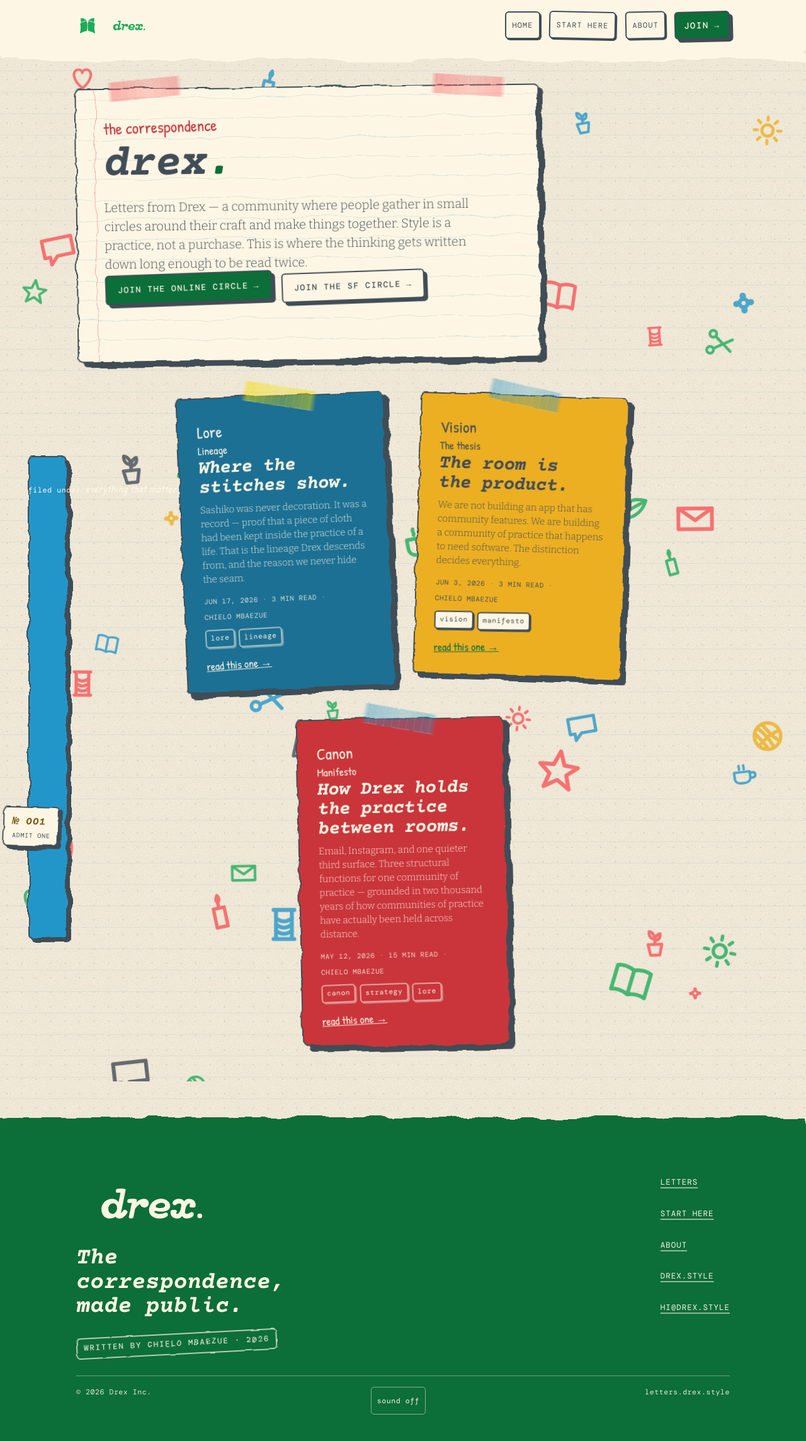
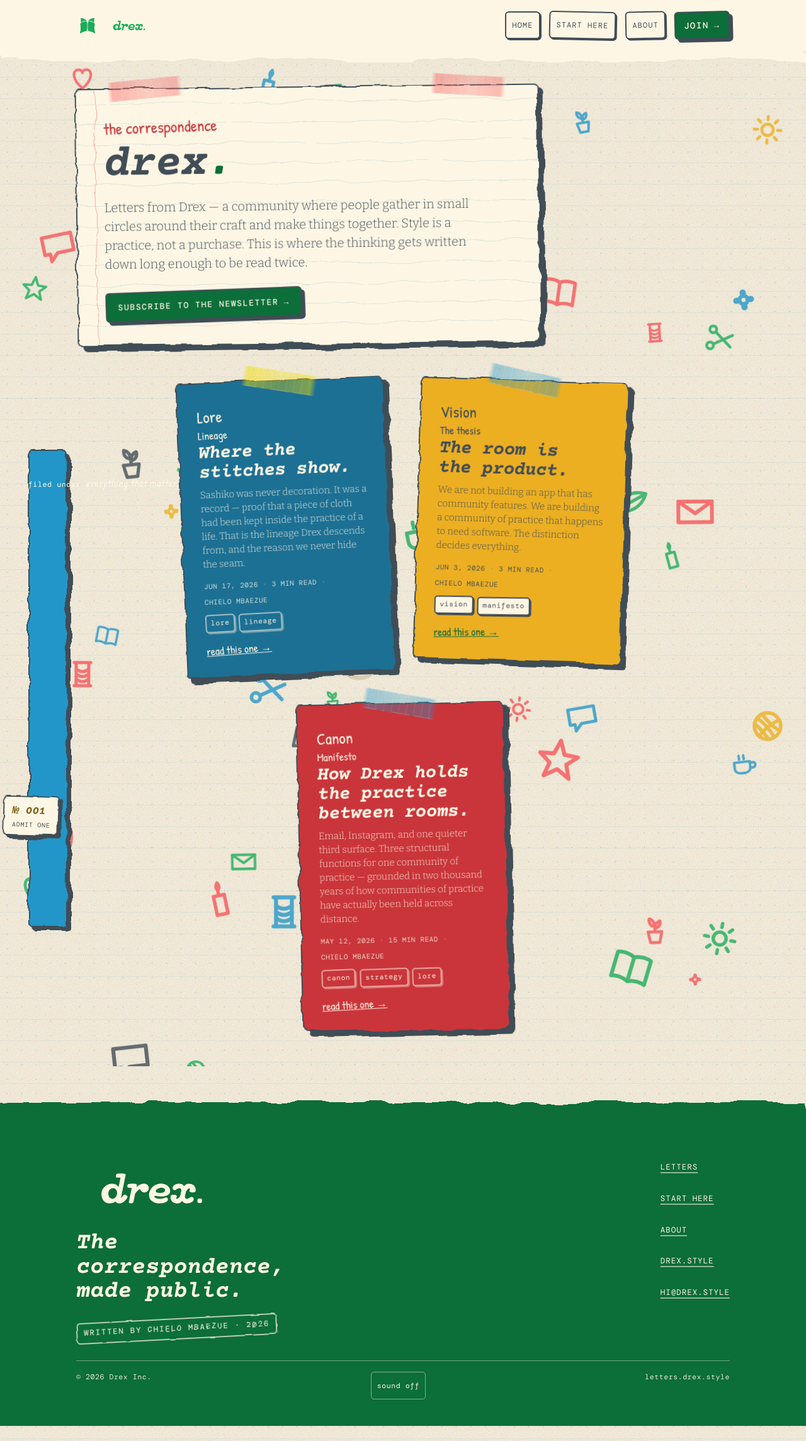
Before and after one commit to drexzine/letters.drex.style, a Jekyll site: the page built from index.html, in a window 1280 px wide. Shown: the whole page at 63% size. Built offline with Jekyll 4.4.1, drawn with Linux system fonts in a browser that asks for light colours.

Commit message:
Homepage: one 'Subscribe to the newsletter' CTA in the box, fix spacing; disable tear-off finale
Co-Authored-By: Claude Opus 4.8 (1M context) <noreply@anthropic.com>

```diff
--- a/_layouts/home.html
+++ b/_layouts/home.html
@@ -14,12 +14,11 @@ layout: default
       <h1 class="board-title slab">{{ site.title | replace: '.', '<span class="stop">.</span>' }}</h1>
       <p class="board-lede">{{ page.lede | default: site.description }}</p>
 
-      {%- comment -%} sign-up CTAs INSIDE the main banner box. ONE Kit funnel now
-        (form f0604c333e): online → /join-online/ (the sign-up); SF → /join-sf/ which
-        REDIRECTS to /join-online/. {%- endcomment -%}
+      {%- comment -%} ONE sign-up, inside the main banner box → the single Kit form
+        (f0604c333e) via /join-online/. (Old SF/online split retired; /join-sf still
+        redirects for inbound links.) {%- endcomment -%}
       <div class="board-cta">
-        <a class="btn" href="{{ '/join-online/' | relative_url }}">Join the online Circle <span class="arr">&rarr;</span></a>
-        <a class="btn ink" href="{{ '/join-sf/' | relative_url }}">Join the SF Circle <span class="arr">&rarr;</span></a>
+        <a class="btn" href="{{ '/join-online/' | relative_url }}">Subscribe to the newsletter <span class="arr">&rarr;</span></a>
       </div>
     </header>
 
--- a/_sass/_home.scss
+++ b/_sass/_home.scss
@@ -176,6 +176,9 @@
 .board-cta{display:flex;flex-wrap:wrap;gap:clamp(.6rem,1.6vw,1rem);position:relative;z-index:2;
   margin:0 0 clamp(2rem,5vw,3.2rem)}
 .board-cta .btn{font-size:.82rem}
+// CTA lives INSIDE the banner box: separate it from the lede, and let the box's own
+// padding handle the bottom (no extra bottom margin → no wonky whitespace).
+.board-head .board-cta{margin:clamp(1.1rem,3vw,1.7rem) 0 0}
 
 // AA: eyebrow + kicker labels on the DEEP vivid clip faces ride in cream (the base
 // .eyebrow coral-ink and the old happy kicker fell below AA on saturated stocks).
--- a/assets/js/blog.js
+++ b/assets/js/blog.js
@@ -103,7 +103,8 @@ function boot() {
   initCollage();                    // littered collage scraps + scroll entrance + parallax
   initHamburgerJoy(audio);          // the hamburger that lies — flop, slit, pull-out nav
   initResetDesk();                  // re-show torn pieces without a reload
-  initFinale();                     // tear off EVERY piece → the site crumples → "we love people like you"
+  // initFinale();                  // DISABLED (per request): tear-off-everything finale
+                                    // ("we love people like you" crumple). Re-enable by uncommenting.
   // Hovering a card/polaroid grows its hard shadow under a live SVG filter — a
   // burst of quick re-rasters of a big sheet. Known, brief, self-inflicted stall:
   // don't let it latch tier=lite and kill squigglevision for the rest of the session.
```
